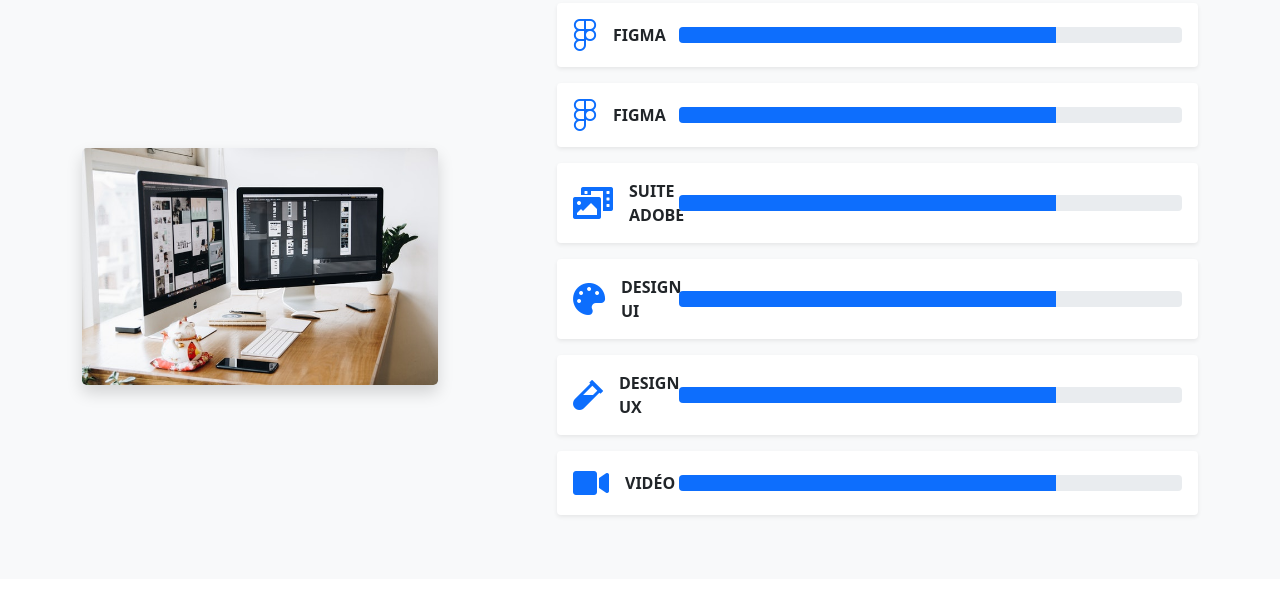
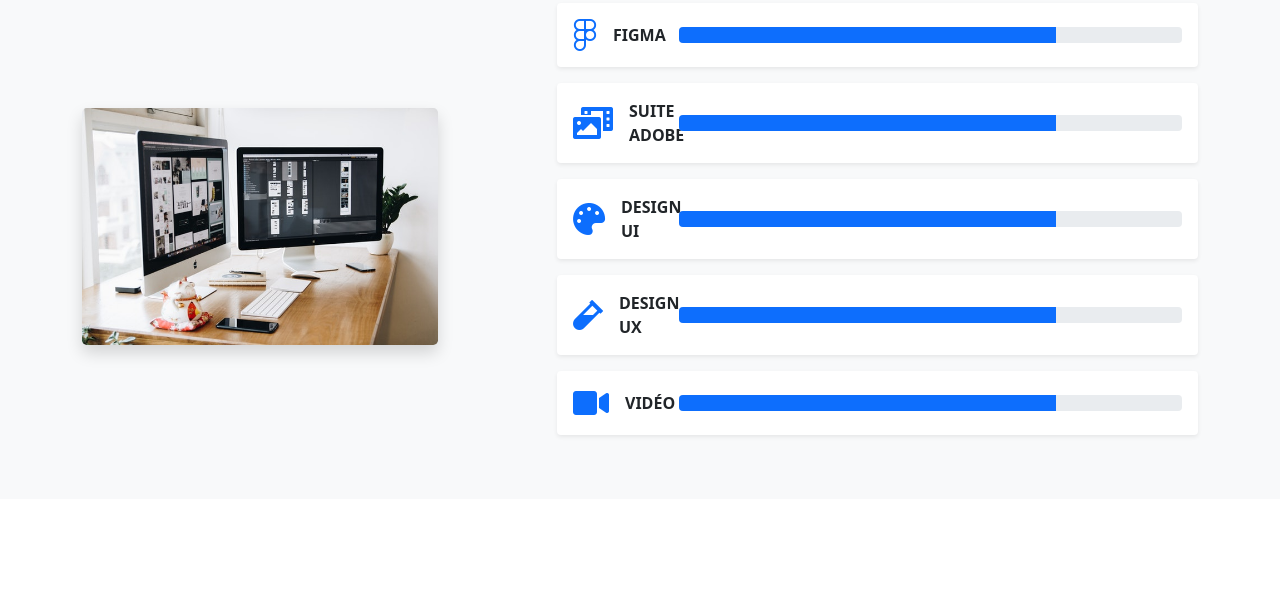
Before and after one commit to glucinium/BASICs-Bootstrap-5-Portfolio-, a plain HTML site: page index.html in a window 1280 px wide. Shown: the part 1366-1958 px from the top of the page. Drawn offline with nearby package versions, Linux system fonts and the light colour scheme.

Commit message:
Fix Suite adobe suite

```diff
--- a/index.html
+++ b/index.html
@@ -188,22 +188,6 @@
                                 <div class="row align-items-center">
                                     <div class="col-5 col-sm-4 col-md-4 col-xl-2">
                                         <div class="d-flex align-items-center">
-                                            <i class="fab fa-figma fa-2x text-primary me-3"></i>
-                                            <p class="fw-bold text-uppercase m-0">Figma</p>
-                                        </div>
-                                    </div>
-                                    <div class="col">
-                                        <div class="progress">
-                                            <div class="progress-bar w-75" role="progressbar" aria-valuenow="25"
-                                                aria-valuemin="0" aria-valuemax="100"></div>
-                                        </div>
-                                    </div>
-                                </div>
-                            </div>
-                            <div class="bg-white mb-3 p-3 rounded shadow-sm">
-                                <div class="row align-items-center">
-                                    <div class="col-5 col-sm-4 col-lg-3 col-xl-2">
-                                        <div class="d-flex align-items-center">
                                             <i class="fas fa-photo-video fa-2x text-primary me-3"></i>
                                             <p class="fw-bold text-uppercase m-0">Suite Adobe</p>
                                         </div>
@@ -272,7 +256,7 @@
         <!-- /Mon expertise -->
 
         <!-- Mon portfolio -->
-        <section class="portfolio">
+        <section id="portfolio" class="py-5">
             <div class="container my-5">
                 <h2 class="mb-0">Mon portfolio</h2>
                 <h3 class="fw-light fs-5">Projets perso et pro</h2>
@@ -602,7 +586,7 @@
         </section>
 
         <!-- Un Projet de création web ? -->
-        <section id="portfolio" class=" bg-light py-5">
+        <section id="contact" class=" bg-light py-5">
             <div class="container">
                 <h2 class="mb-0">Un Projet de création web ?</h1>
                     <h2 class="fw-light fs-5">Allons discuter autour d'un café</h2>
```
